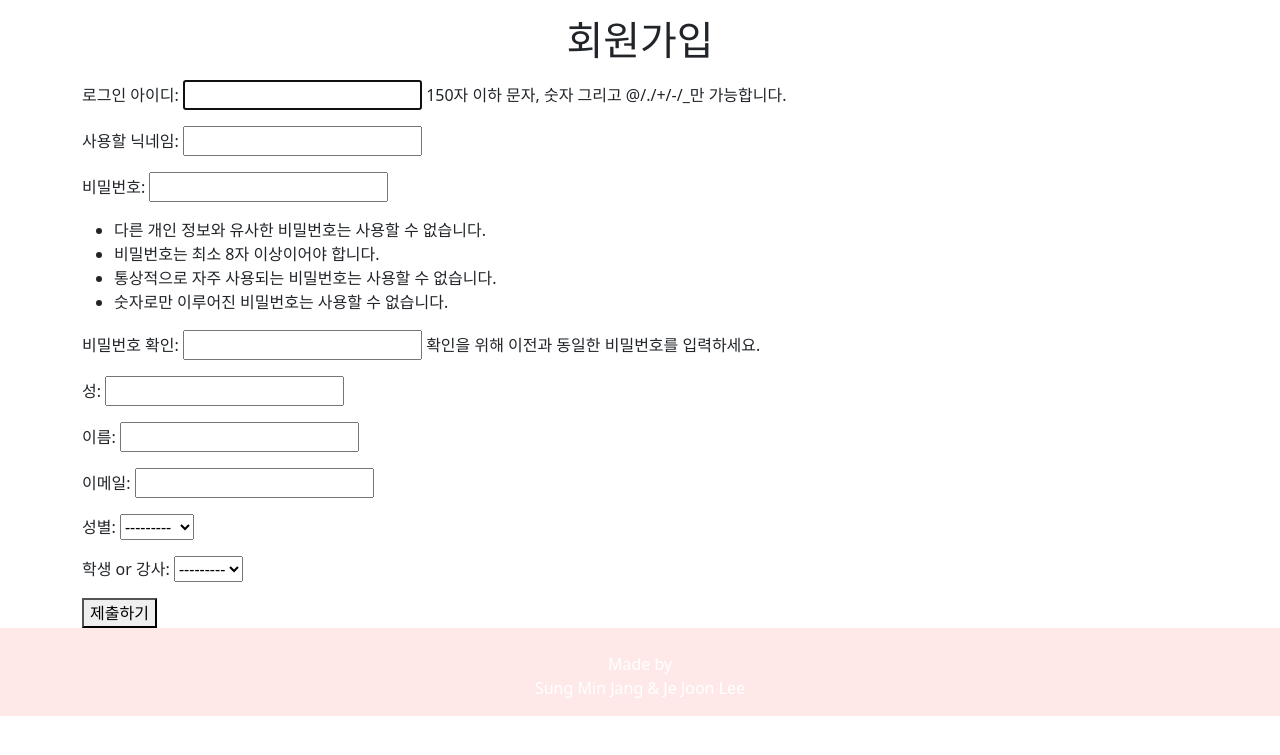
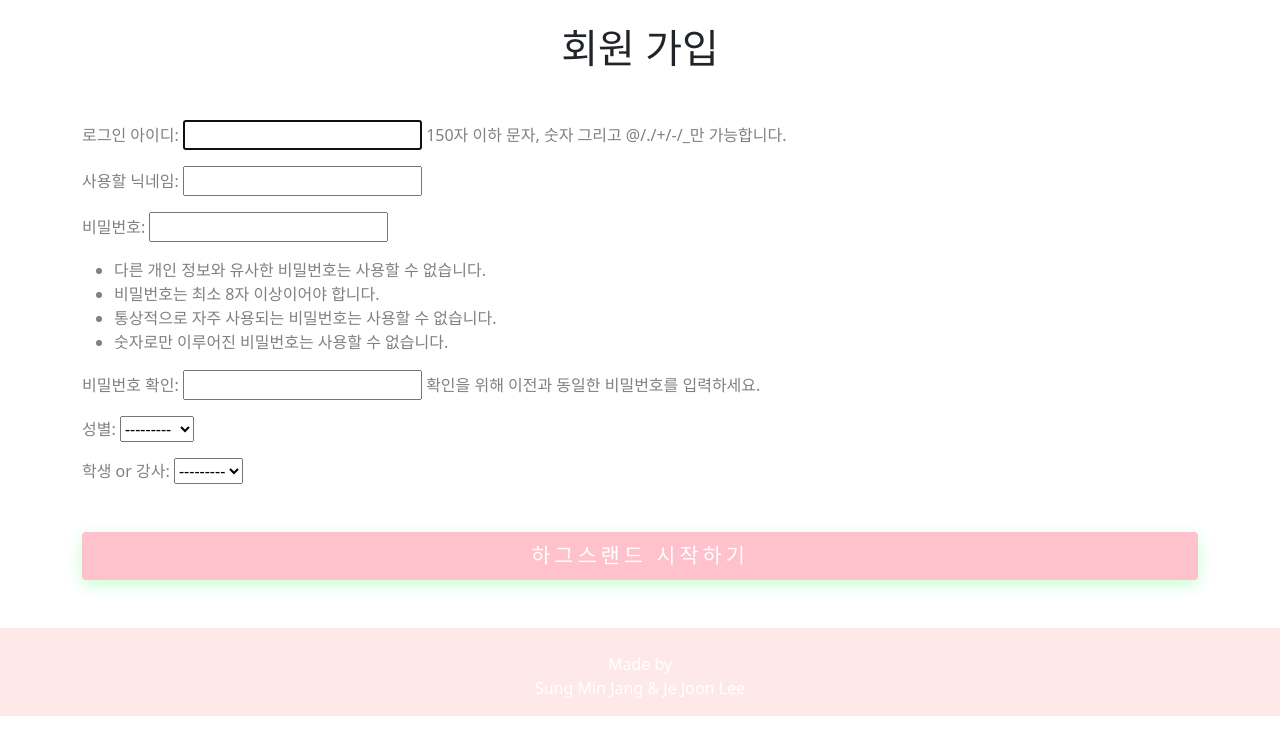
Before and after one commit to jejoonlee/Django_pair_project_5, a Django app: page /signup/ in a window 1280 px wide. Shown: the top 755 px of the page. Run offline with Django 3.2, Linux system fonts and the light colour scheme; some libraries are stand-ins or nearby versions.

Commit message:
signup 수정

```diff
--- a/accounts/forms.py
+++ b/accounts/forms.py
@@ -10,9 +10,9 @@ class CustomUserCreationForm(UserCreationForm):
             'profile_name',
             'password1',
             'password2',
-            'last_name',
-            'first_name',
-            'email',
+            # 'last_name',
+            # 'first_name',
+            # 'email',
             'gender',
             'group',
         )
@@ -22,9 +22,9 @@ class CustomUserCreationForm(UserCreationForm):
             'profile_name': '사용할 닉네임',
             'password1': '비밀번호',
             'password2': '비밀번호 확인',
-            'last_name': '성',
-            'first_name': '이름',
-            'email': '이메일',
+            # 'last_name': '성',
+            # 'first_name': '이름',
+            # 'email': '이메일',
             'gender': '성별',
             'group': '학생 or 강사',
         }
--- a/accounts/templates/accounts/signup.html
+++ b/accounts/templates/accounts/signup.html
@@ -4,12 +4,17 @@
 {% block title %}회원가입{% endblock title %}
 
 {% block content %}
-<section class="container ">
-<h1 class="my-3 text-center">회원가입</h1>
+
+<section class="container">
+<h1 class="my-4 text-center">회원 가입</h1>
 <form action="" method="POST">
   {% csrf_token %}
-  {{ form.as_p }}
-  <button type="submit">제출하기</button>
+  <div class="my-5" style="color: gray;">
+    {{ form.as_p }}
+  </div>
+  <div class=" mb-5" style="height: 3rem;">
+    <button class="green btn w-100 h-100" type="submit">하그스랜드 시작하기</button>
+  </div>
 </form>
 </section>
 
```
